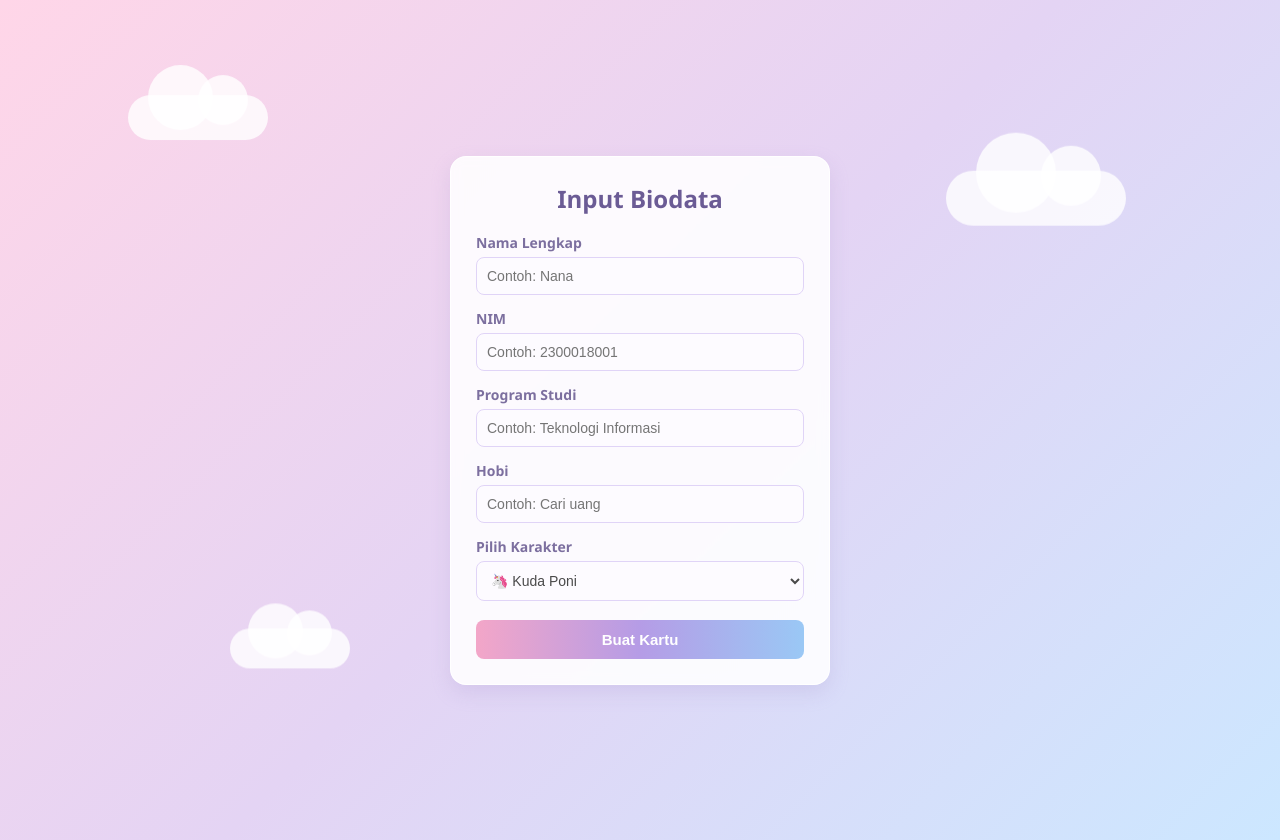
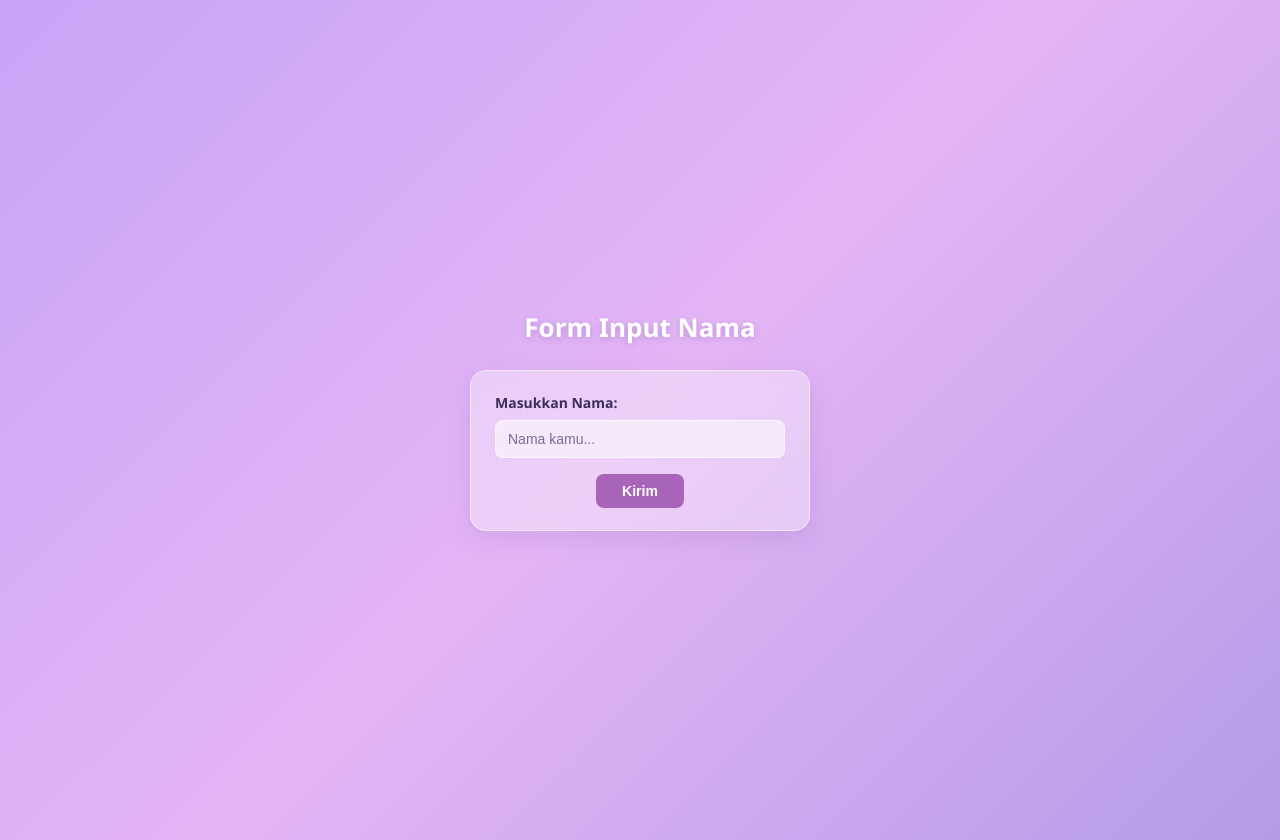
Before and after one commit to nanayyayaa/FirstFlask_0207, a Flask app: page / in a window 1280 px wide. Run offline with Flask 3, Linux system fonts and the light colour scheme.

Commit message:
update kode baru

```diff
--- a/app.py
+++ b/app.py
@@ -2,18 +2,15 @@ from flask import Flask, render_template, request
 
 app = Flask(__name__)
 
-@app.route('/', methods=['GET', 'POST'])
+# Route 1: Menampilkan halaman form awal
+@app.route('/')
 def index():
-    biodata = None
-    if request.method == 'POST':
-        biodata = {
-            'nama': request.form['nama'],
-            'nim': request.form['nim'],
-            'prodi': request.form['prodi'],
-            'hobi': request.form['hobi'],
-            'avatar': request.form['avatar']
-        }
-    return render_template('index.html', biodata=biodata)
+    return render_template('index.html', nama=None)
+
+@app.route('/kirim', methods=['POST'])
+def kirim():
+    nama = request.form['nama']
+    return render_template('index.html', nama=nama)
 
 if __name__ == '__main__':
-    app.run(debug=True, host='0.0.0.0')
+    app.run(debug=True)
--- a/static/styles.css
+++ b/static/styles.css
@@ -1,193 +1,106 @@
 body {
     font-family: 'Segoe UI', Tahoma, Geneva, Verdana, sans-serif;
-    background: linear-gradient(135deg, #ffd6e8, #e4d4f4, #cce7ff);
+    background: linear-gradient(135deg, #c7a4f7, #e4b5f5, #b49be8);
     display: flex;
     justify-content: center;
     align-items: center;
     min-height: 100vh;
     margin: 0;
     padding: 20px;
-    overflow-x: hidden;
-    position: relative;
 }
 
-/* Desain Awan */
-.awan {
-    position: fixed;
-    background: rgba(255, 255, 255, 0.8);
-    border-radius: 50px;
-    z-index: 0;
-    animation: melayang 6s ease-in-out infinite;
-}
-
-.awan::before, .awan::after {
-    content: '';
-    position: absolute;
-    background: rgba(255, 255, 255, 0.8);
-    border-radius: 50%;
-}
-
-.awan-1 {
-    width: 140px;
-    height: 45px;
-    top: 12%;
-    left: 10%;
-}
-.awan-1::before { width: 65px; height: 65px; top: -30px; left: 20px; }
-.awan-1::after { width: 50px; height: 50px; top: -20px; right: 20px; }
-
-.awan-2 {
-    width: 180px;
-    height: 55px;
-    top: 22%;
-    right: 12%;
-    animation-delay: 2s;
-}
-.awan-2::before { width: 80px; height: 80px; top: -38px; left: 30px; }
-.awan-2::after { width: 60px; height: 60px; top: -25px; right: 25px; }
-
-.awan-3 {
-    width: 120px;
-    height: 40px;
-    bottom: 15%;
-    left: 18%;
-    animation-delay: 4s;
-}
-.awan-3::before { width: 55px; height: 55px; top: -25px; left: 18px; }
-.awan-3::after { width: 45px; height: 45px; top: -18px; right: 18px; }
-
-@keyframes melayang {
-    0%, 100% { transform: translateY(0px); }
-    50% { transform: translateY(-12px); }
-}
-
-/* Konten Utama */
 .container {
+    width: 100%;
+    max-width: 340px;
     display: flex;
     flex-direction: column;
     gap: 20px;
-    width: 100%;
-    max-width: 380px;
-    position: relative;
-    z-index: 1;
 }
 
-.kotak-form {
-    background-color: rgba(255, 255, 255, 0.88);
-    backdrop-filter: blur(6px);
-    padding: 25px;
-    border-radius: 16px;
-    box-shadow: 0 8px 20px rgba(160, 140, 200, 0.2);
-    border: 1px solid rgba(255, 255, 255, 0.9);
+.judul {
+    text-align: center;
+    color: white;
+    font-size: 26px;
+    font-weight: 600;
+    margin: 0 0 5px 0;
+    text-shadow: 0 2px 6px rgba(100, 60, 150, 0.25);
 }
 
-.kotak-form h2 {
-    margin-top: 0;
-    margin-bottom: 18px;
-    text-align: center;
-    color: #6b5b95;
+.kartu {
+    background: rgba(255, 255, 255, 0.35);
+    backdrop-filter: blur(10px);
+    -webkit-backdrop-filter: blur(10px);
+    border: 1px solid rgba(255, 255, 255, 0.5);
+    border-radius: 16px;
+    padding: 22px 24px;
+    box-shadow: 0 8px 24px rgba(90, 50, 140, 0.12);
 }
 
 label {
     display: block;
     font-size: 14px;
     font-weight: 600;
-    color: #7c6f9f;
-    margin-bottom: 5px;
+    color: #3d2c5e;
+    margin-bottom: 8px;
 }
 
-input[type="text"], select {
+input[type="text"] {
     width: 100%;
-    padding: 10px;
-    margin-bottom: 14px;
-    border: 1px solid #e0d4f7;
+    padding: 10px 12px;
+    margin-bottom: 16px;
+    border: 1px solid rgba(255, 255, 255, 0.6);
     border-radius: 8px;
     box-sizing: border-box;
     font-size: 14px;
-    background-color: #fdfbff;
-    color: #4a4a4a;
+    background: rgba(255, 255, 255, 0.55);
+    color: #3d2c5e;
 }
 
-select {
-    cursor: pointer;
+input[type="text"]::placeholder {
+    color: #7a6899;
 }
 
-input[type="text"]:focus, select:focus {
+input[type="text"]:focus {
     outline: none;
-    border-color: #b58ecc;
-    box-shadow: 0 0 5px rgba(181, 142, 204, 0.4);
+    background: rgba(255, 255, 255, 0.8);
+    border-color: #a66dd4;
+}
+
+.btn-wrapper {
+    text-align: center;
 }
 
 button {
-    width: 100%;
-    padding: 11px;
-    background: linear-gradient(90deg, #f3a6c8, #b59ce6, #9ac8f5);
+    padding: 9px 26px;
+    background-color: #a864b8;
     color: white;
     border: none;
     border-radius: 8px;
-    font-size: 15px;
-    font-weight: bold;
+    font-size: 14px;
+    font-weight: 600;
     cursor: pointer;
-    margin-top: 5px;
-    transition: opacity 0.2s;
+    transition: background-color 0.2s;
 }
 
 button:hover {
-    opacity: 0.9;
+    background-color: #8f4ea0;
 }
 
-/* Desain Kartu Hasil */
-.kartu-biodata {
-    background-color: rgba(255, 255, 255, 0.92);
-    border-radius: 16px;
-    overflow: hidden;
-    box-shadow: 0 8px 20px rgba(160, 140, 200, 0.2);
-    border: 1px solid rgba(255, 255, 255, 0.9);
+.hasil h2 {
+    margin: 0 0 10px 0;
+    font-size: 18px;
+    color: #2f1f4d;
 }
 
-.kartu-header {
-    background: linear-gradient(90deg, #f3a6c8, #b59ce6, #9ac8f5);
-    color: white;
-    padding: 12px;
-    text-align: center;
+.sapaan {
+    margin: 0 0 6px 0;
+    font-size: 14px;
+    font-weight: 600;
+    color: #3d2c5e;
 }
 
-.kartu-header h3 {
+.sub-teks {
     margin: 0;
-    font-size: 16px;
-    letter-spacing: 1px;
+    font-size: 13px;
+    color: #4a3a6b;
 }
-
-.kartu-isi {
-    padding: 20px;
-    color: #555;
-    font-size: 14px;
-    display: flex;
-    align-items: center;
-    gap: 18px;
-}
-
-.avatar-box {
-    width: 75px;
-    height: 75px;
-    background: linear-gradient(135deg, #ffe3f1, #e6e0ff);
-    border: 3px solid #f3a6c8;
-    border-radius: 50%;
-    display: flex;
-    justify-content: center;
-    align-items: center;
-    font-size: 40px;
-    flex-shrink: 0;
-}
-
-.info-text p {
-    margin: 6px 0;
-    display: flex;
-}
-
-.info-text span {
-    font-weight: bold;
-    width: 55px;
-    display: inline-block;
-    color: #7c6f9f;
-}
--- a/templates/index.html
+++ b/templates/index.html
@@ -2,58 +2,28 @@
 <html lang="id">
 <head>
     <meta charset="UTF-8">
-    <title>Generator Kartu Biodata</title>
+    <title>Form Input Nama</title>
     <link rel="stylesheet" href="{{ url_for('static', filename='styles.css') }}">
 </head>
 <body>
-    <div class="awan awan-1"></div>
-    <div class="awan awan-2"></div>
-    <div class="awan awan-3"></div>
+    <div class="container">
+        <h1 class="judul">Form Input Nama</h1>
 
-    <div class="container">
-        <div class="kotak-form">
-            <h2>Input Biodata</h2>
-            <form method="POST" action="/">
-                <label for="nama">Nama Lengkap</label>
-                <input type="text" id="nama" name="nama" placeholder="Contoh: Nana" required>
-
-                <label for="nim">NIM</label>
-                <input type="text" id="nim" name="nim" placeholder="Contoh: 2300018001" required>
-
-                <label for="prodi">Program Studi</label>
-                <input type="text" id="prodi" name="prodi" placeholder="Contoh: Teknologi Informasi" required>
-
-                <label for="hobi">Hobi</label>
-                <input type="text" id="hobi" name="hobi" placeholder="Contoh: Cari uang" required>
-
-                <label for="avatar">Pilih Karakter</label>
-                <select id="avatar" name="avatar">
-                    <option value="🦄">🦄 Kuda Poni</option>
-                    <option value="🐱">🐱 Kucing</option>
-                    <option value="🐹">🐹 Hamster</option>
-                    <option value="🐰">🐰 Kelinci</option>
-                </select>
-
-                <button type="submit">Buat Kartu</button>
+        <div class="kartu">
+            <form method="POST" action="/kirim">
+                <label for="nama">Masukkan Nama:</label>
+                <input type="text" id="nama" name="nama" placeholder="Nama kamu..." required>
+                <div class="btn-wrapper">
+                    <button type="submit">Kirim</button>
+                </div>
             </form>
         </div>
 
-        {% if biodata %}
-        <div class="kartu-biodata">
-            <div class="kartu-header">
-                <h3>KARTU BIODATA</h3>
-            </div>
-            <div class="kartu-isi">
-                <div class="avatar-box">
-                    {{ biodata.avatar }}
-                </div>
-                <div class="info-text">
-                    <p><span>Nama</span>: {{ biodata.nama }}</p>
-                    <p><span>NIM</span>: {{ biodata.nim }}</p>
-                    <p><span>Prodi</span>: {{ biodata.prodi }}</p>
-                    <p><span>Hobi</span>: {{ biodata.hobi }}</p>
-                </div>
-            </div>
+        {% if nama %}
+        <div class="kartu hasil">
+            <h2>Data Berhasil Dikirim!</h2>
+            <p class="sapaan">Halo, {{ nama }}!</p>
+            <p class="sub-teks">Selamat datang di aplikasi Flask.</p>
         </div>
         {% endif %}
     </div>
```
